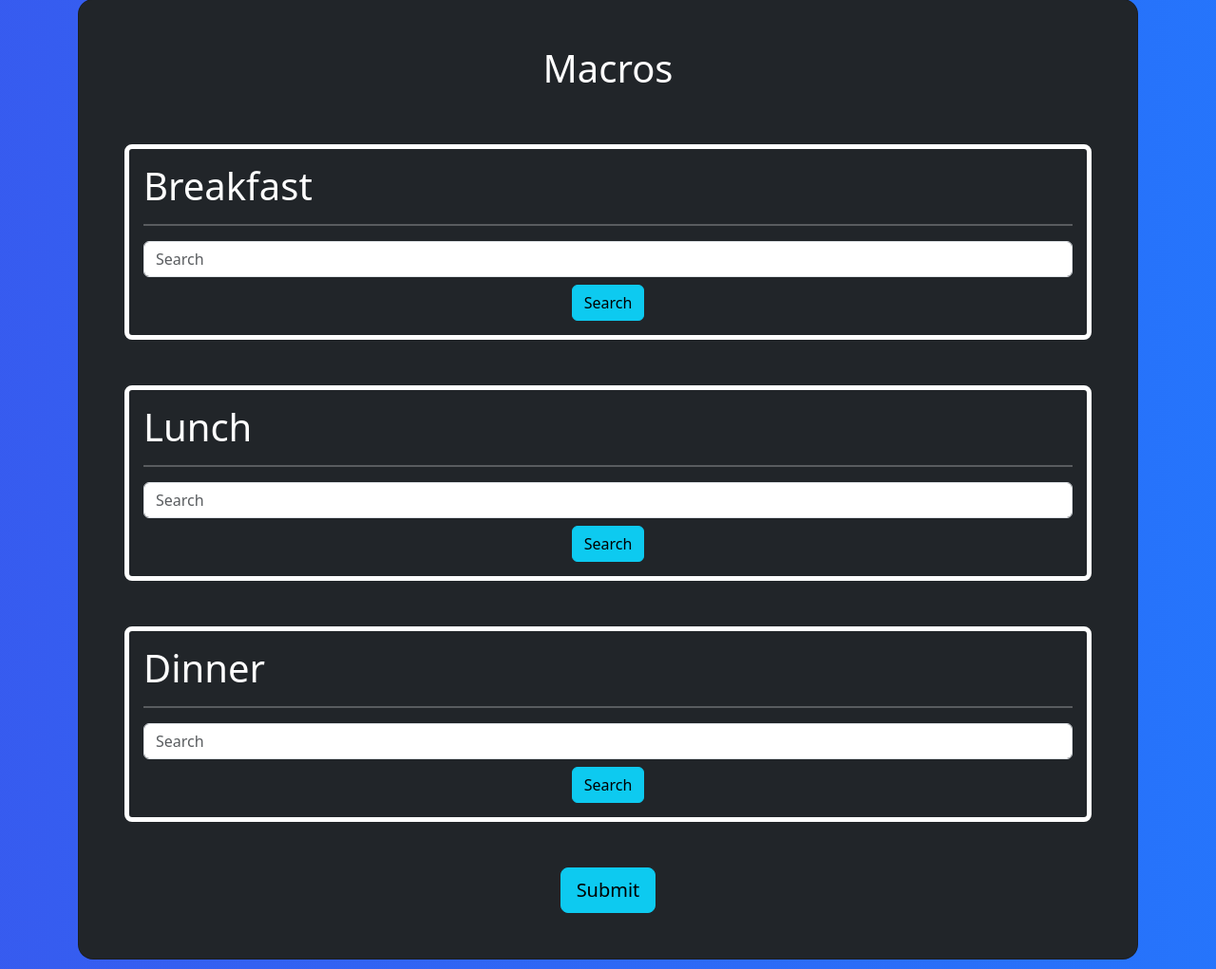
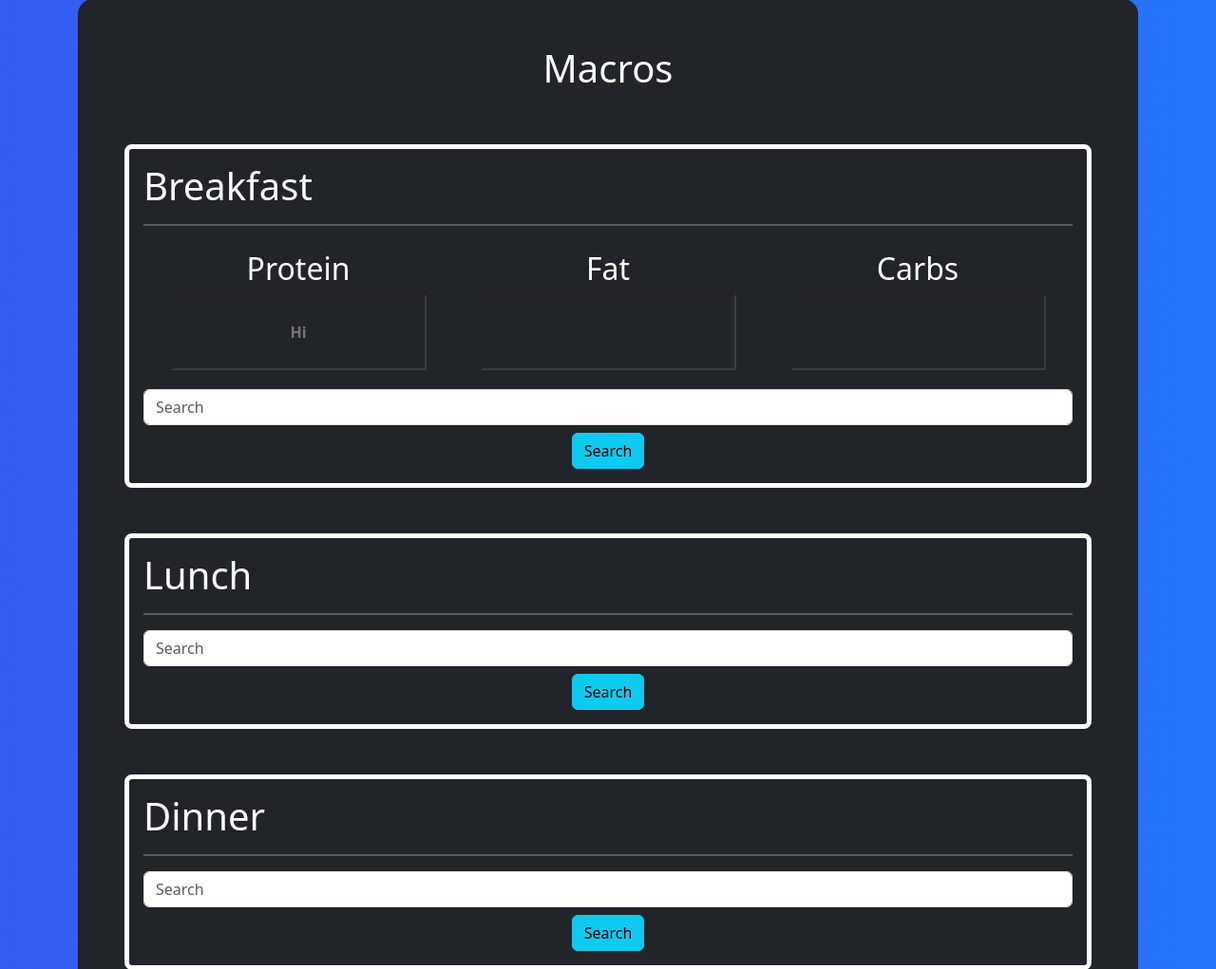
Before and after one commit to roccovulpis/Weekly-Weigh-In, a Flask app: page /calorie_tracker in a window 1280 px wide. Shown: the part 170-1191 px from the top of the page at 95% size. Run offline with Flask 3, Linux system fonts and the light colour scheme; a user stored in the database is signed in.

Commit message:
Update calorie_tracker.html
Added display for macros in breakfast section.

```diff
--- a/WeeklyWeighIn/templates/calorie_tracker.html
+++ b/WeeklyWeighIn/templates/calorie_tracker.html
@@ -5,6 +5,29 @@
 {% set page_title = "Calorie Tracker" %}
 
 {% block content %}
+
+<style>
+    .macro-container {
+        display: flex;
+        justify-content: center;
+        margin-bottom: 10px;
+        flex-wrap: wrap;
+    }
+    .macro-display {
+        text-align: center;
+        flex: 1 1 25px;
+        padding: 10px;
+    }
+    .macro-count-display {
+        padding: 10px;
+        height: 5rem;
+        background-color: transparent;
+        content: "Hi";
+        color: hsl(0, 0%, 100%);
+        font-weight: bold;
+        text-align: center;
+    }
+</style>
 
 <div class="container py-2 h-100">
     <div class="row d-flex">
@@ -22,6 +45,22 @@
                     <div class="mb-5" style="border: 5px solid white; border-radius: 8px; padding: 15px;">
                         <h1 class="mb-2" style="border: 2px;">Breakfast</h1>
                         <hr style="border-width: 2px;">
+
+                        <div class="macro-container">
+                            <div class="macro-display" id="protein-count">
+                                <h2>Protein</h2>
+                                <input class="macro-count-display" type="text" placeholder="Hi" disabled>
+                            </div>
+                            <div class="macro-display" id="fat-count">
+                                <h2>Fat</h2>
+                                <input class="macro-count-display" type="text" disabled>
+                            </div>
+                            <div class="macro-display" id="carb-count">
+                                <h2>Carbs</h2>
+                                <input class="macro-count-display" type="text" disabled>
+                            </div>
+                        </div>
+
                         <form class="form-inline my-2 my-lg-0">
                             <input class="form-control mb-2" type="search" placeholder="Search" aria-label="Search">
                             <div class="d-flex justify-content-center">
```
